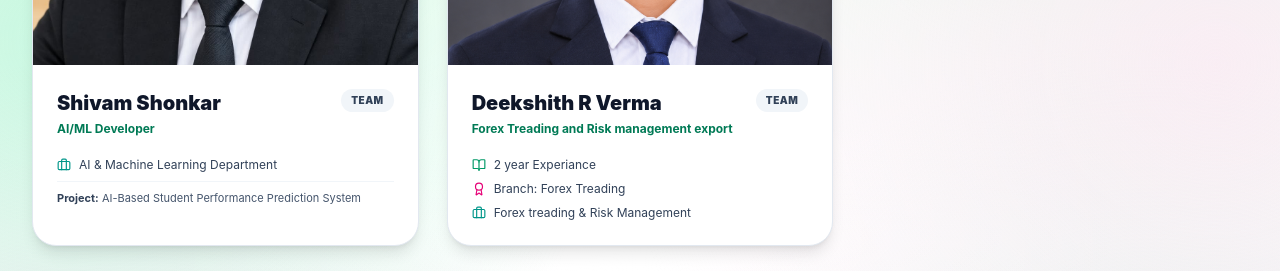
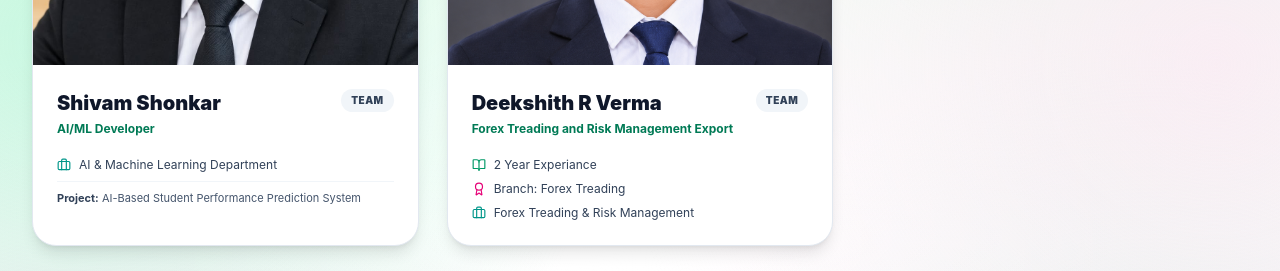
Before and after one commit to harinath78811388-crypto/stdtechgroupp, a React (Vite) app: page / in a window 1280 px wide. Shown: the part 6400-6671 px from the top of the page. Built offline with nearby package versions, Linux system fonts and the light colour scheme; no server answers; the database is empty.

Commit message:
Update FounderCard.tsx

```diff
--- a/src/components/FounderCard.tsx
+++ b/src/components/FounderCard.tsx
@@ -65,9 +65,9 @@ export default function FounderCard({
     {
       name: 'Deekshith R Verma',
       branch: 'Forex Treading',
-      year: '2 year Experiance',
-      role: 'Forex Treading and Risk management export',
-      team: 'Forex treading & Risk Management',
+      year: '2 Year Experiance',
+      role: 'Forex Treading and Risk Management Export',
+      team: 'Forex Treading & Risk Management',
       image: '/images/team/Deekshith.png'
     }
   ];
```
